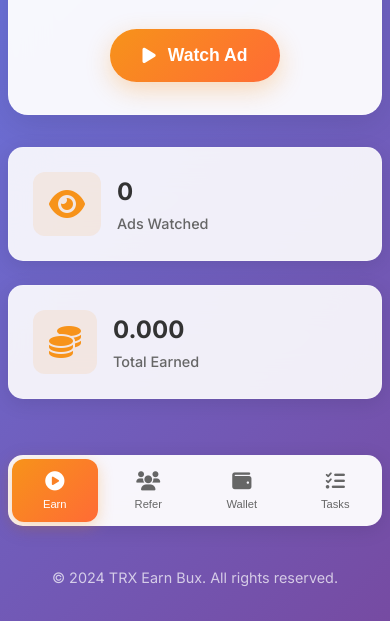
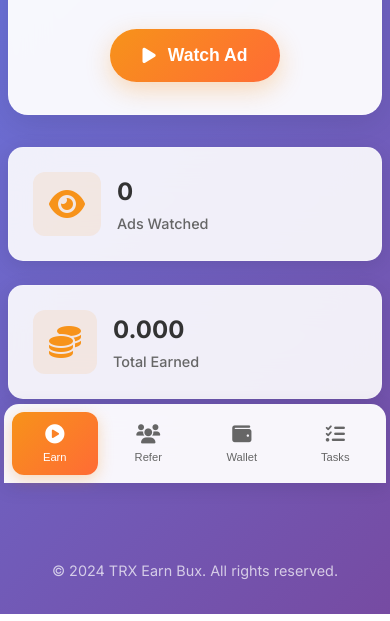
Before and after one commit to azadbro/uyf, a website: page trxearnbux/public/index.html in a window 390 px wide. Shown: the part 361-982 px from the top of the page. Drawn offline with Linux system fonts and the light colour scheme; a script that the page names is missing.

Commit message:
Update style.css

```diff
--- a/trxearnbux/public/style.css
+++ b/trxearnbux/public/style.css
@@ -97,12 +97,24 @@
   display: flex;
   background: rgba(255, 255, 255, 0.95);
   backdrop-filter: blur(20px);
-  margin: 1rem auto;
   max-width: 1200px;
   border-radius: 15px;
   padding: 0.5rem;
   box-shadow: 0 4px 20px rgba(0, 0, 0, 0.1);
   gap: 0.5rem;
+}
+
+/* Bottom Navigation */
+.bottom-nav {
+  position: fixed;
+  bottom: 0;
+  left: 50%;
+  transform: translateX(-50%);
+  margin: 0;
+  border-radius: 15px 15px 0 0;
+  z-index: 100;
+  width: calc(100% - 2rem);
+  max-width: 1200px;
 }
 
 .nav-tab {
@@ -148,6 +160,7 @@
   margin: 0 auto;
   padding: 0 1rem 2rem;
   width: 100%;
+  padding-bottom: 6rem; /* Add bottom padding for bottom navigation */
 }
 
 .page {
@@ -726,8 +739,10 @@
     align-items: center;
   }
 
-  .nav-tabs {
-    margin: 1rem;
+  .bottom-nav {
+    width: calc(100% - 1rem);
+    left: 0.5rem;
+    transform: none;
   }
 
   .nav-tab span {
@@ -765,6 +780,7 @@
 @media (max-width: 480px) {
   .main-content {
     padding: 0 0.5rem 1rem;
+    padding-bottom: 6rem; /* Ensure bottom padding for bottom navigation */
   }
 
   .earn-card,
@@ -774,9 +790,10 @@
     padding: 1rem;
   }
 
-  .nav-tabs {
-    margin: 0.5rem;
-    padding: 0.25rem;
+  .bottom-nav {
+    width: calc(100% - 0.5rem);
+    left: 0.25rem;
+    transform: none;
   }
 
   .nav-tab {
```
